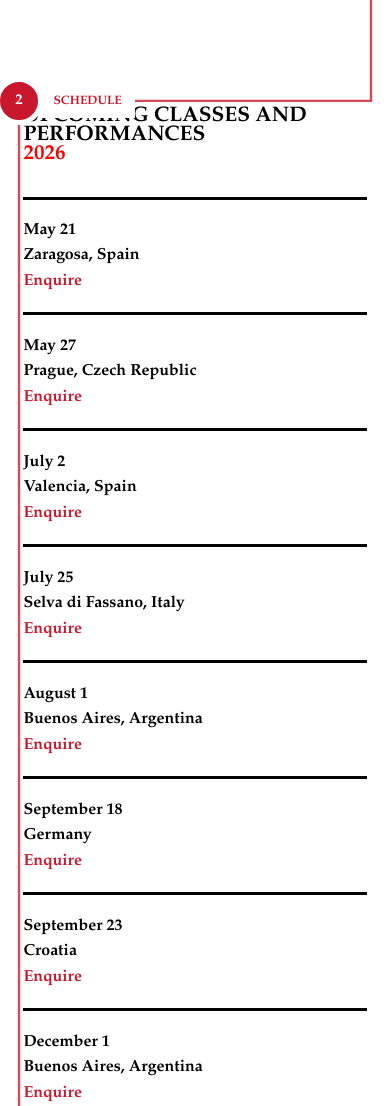
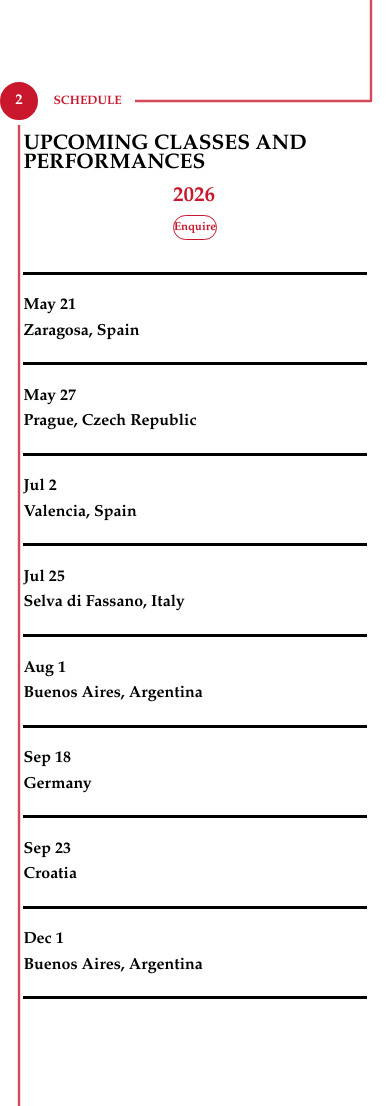
Before and after one commit to MKaratsioris/Moro-Website, a plain HTML site: page index.html in a window 390 px wide. Shown: the part 1717-2823 px from the top of the page. Drawn offline with Linux system fonts and the light colour scheme.

Commit message:
Fix mistakes in mobile mode and change Enquire button

```diff
--- a/index.html
+++ b/index.html
@@ -157,85 +157,73 @@
           <span class="section-step" data-section-step>2</span>
           <span class="section-label">Schedule</span>
         </div>
-        <div>
+        <div class="schedule-heading">
           <h2>Upcoming classes and performances</h2>
-          <h2 style="color: red;">2026</h2>
+          <div class="schedule-year-wrap">
+            <h2 class="schedule-year">2026</h2>
+            <a class="schedule-enquire-button" href="#contact-me">Enquire</a>
+          </div>
         </div>
         <div class="schedule-list">
           <article>
             <time datetime="2026-05-21">May 21</time>
             <span>Zaragosa, Spain</span>
-            <a href="#contact-me">Enquire</a>
           </article>
           <article>
             <time datetime="2026-05-27">May 27</time>
             <span>Prague, Czech Republic</span>
-            <a href="#contact-me">Enquire</a>
           </article>
           <!-- <article>
-            <time datetime="2026-06-01">June 1</time>
+            <time datetime="2026-06-01">Jun 1</time>
             <span>Bogota & Kali, Colombia</span>
-            <a href="#contact-me">Enquire</a>
           </article> -->
           <!-- <article>
-            <time datetime="2026-06-17">June 17</time>
+            <time datetime="2026-06-17">Jun 17</time>
             <span>Prague, Czech Republic</span>
-            <a href="#contact-me">Enquire</a>
           </article> -->
           <!-- <article>
-            <time datetime="2026-06-21">June 21</time>
+            <time datetime="2026-06-21">Jun 21</time>
             <span>Aukland, New Zealand</span>
-            <a href="#contact-me">Enquire</a>
           </article> -->
           <!-- <article>
-            <time datetime="2026-06-26">June 26</time>
+            <time datetime="2026-06-26">Jun 26</time>
             <span>Prague, Czech Republic</span>
-            <a href="#contact-me">Enquire</a>
           </article> -->
           <article>
-            <time datetime="2026-07-02">July 2</time>
+            <time datetime="2026-07-02">Jul 2</time>
             <span>Valencia, Spain</span>
-            <a href="#contact-me">Enquire</a>
           </article>
           <!-- <article>
-            <time datetime="2026-07-06">July 6</time>
+            <time datetime="2026-07-06">Jul 6</time>
             <span>Moscow, Russia</span>
-            <a href="#contact-me">Enquire</a>
           </article> -->
           <article>
-            <time datetime="2026-07-25">July 25</time>
+            <time datetime="2026-07-25">Jul 25</time>
             <span>Selva di Fassano, Italy</span>
-            <a href="#contact-me">Enquire</a>
           </article>
           <article>
-            <time datetime="2026-08-01">August 1</time>
+            <time datetime="2026-08-01">Aug 1</time>
             <span>Buenos Aires, Argentina</span>
-            <a href="#contact-me">Enquire</a>
           </article>
           <article>
-            <time datetime="2026-09-18">September 18</time>
+            <time datetime="2026-09-18">Sep 18</time>
             <span>Germany</span>
-            <a href="#contact-me">Enquire</a>
           </article>
           <article>
-            <time datetime="2026-09-23">September 23</time>
+            <time datetime="2026-09-23">Sep 23</time>
             <span>Croatia</span>
-            <a href="#contact-me">Enquire</a>
           </article>
           <!-- <article>
-            <time datetime="2026-11-09">November 9</time>
+            <time datetime="2026-11-09">Nov 9</time>
             <span>Mexico</span>
-            <a href="#contact-me">Enquire</a>
           </article> -->
           <!-- <article>
-            <time datetime="2026-11-17">November 17</time>
+            <time datetime="2026-11-17">Nov 17</time>
             <span>Moscow, Russia</span>
-            <a href="#contact-me">Enquire</a>
           </article> -->
           <article>
-            <time datetime="2026-12-01">December 1</time>
+            <time datetime="2026-12-01">Dec 1</time>
             <span>Buenos Aires, Argentina</span>
-            <a href="#contact-me">Enquire</a>
           </article>
         </div>
       </section>
--- a/styles.css
+++ b/styles.css
@@ -454,7 +454,7 @@ html[data-contrast="dark"] .nav-brand__logo--dark {
   opacity: 0;
   color: var(--menu-ink);
   text-transform: uppercase;
-  font-size: clamp(2rem, 6vw, 6.5rem);
+  font-size: clamp(1rem, 3vw, 3.25rem);
   font-weight: 900;
   line-height: 0.95;
   transition: opacity 260ms ease, transform 420ms cubic-bezier(0.76, 0, 0.24, 1);
@@ -1335,6 +1335,51 @@ body.past-hero .site-nav .nav-fade-item {
   min-width: 0;
 }
 
+.schedule-heading {
+  display: grid;
+}
+
+.schedule-heading > h2 {
+  margin-bottom: clamp(0.9rem, 1.4vw, 1.2rem);
+}
+
+.schedule-year-wrap {
+  display: inline-flex;
+  flex-direction: column;
+  align-items: stretch;
+  justify-self: center;
+  width: max-content;
+  gap: clamp(0.5rem, 0.9vw, 0.75rem);
+}
+
+.schedule-year {
+  margin: 0;
+  color: var(--accent);
+}
+
+.schedule-enquire-button {
+  display: inline-flex;
+  min-height: clamp(1.85rem, 2.3vw, 2.55rem);
+  align-items: center;
+  justify-content: center;
+  border: 2px solid var(--accent);
+  border-radius: 999px;
+  background: transparent;
+  color: var(--accent);
+  font-size: clamp(0.74rem, 0.9vw, 0.95rem);
+  font-weight: 900;
+  line-height: 1;
+  padding: 0;
+  transition: background 180ms ease, border-color 180ms ease, color 180ms ease;
+}
+
+.schedule-enquire-button:hover,
+.schedule-enquire-button:focus-visible {
+  border-color: var(--accent);
+  background: var(--accent);
+  color: #ffffff;
+}
+
 .schedule-list {
   display: grid;
   border-top: 3px solid var(--ink);
@@ -1364,7 +1409,7 @@ body.past-hero .site-nav .nav-fade-item {
 
 .schedule-list article {
   display: grid;
-  grid-template-columns: 86px 1fr auto;
+  grid-template-columns: 86px 1fr;
   gap: 1rem;
   align-items: center;
   border-bottom: 3px solid var(--ink);
@@ -1372,19 +1417,8 @@ body.past-hero .site-nav .nav-fade-item {
 }
 
 .schedule-list time,
-.schedule-list span,
-.schedule-list a {
+.schedule-list span {
   font-weight: 900;
-}
-
-.schedule-list a {
-  color: var(--accent);
-  transition: color 180ms ease;
-}
-
-.schedule-list a:hover,
-.schedule-list a:focus-visible {
-  color: var(--accent-hover);
 }
 
 .media-section {
@@ -2297,8 +2331,26 @@ body.past-hero .site-nav .nav-fade-item {
     padding: 7rem 6vw;
   }
 
+  #schedule {
+    padding-top: 8.75rem;
+  }
+
+  #contact-me {
+    padding-top: 10rem;
+  }
+
   .content-section h2 {
     font-size: clamp(1.155rem, 5.39vw, 1.568rem);
+  }
+
+  .schedule-heading > h2 {
+    margin-top: 0;
+  }
+
+  .schedule-enquire-button {
+    min-height: 1.55rem;
+    border-width: 1.5px;
+    font-size: 0.72rem;
   }
 
   .about-tabs {
```
